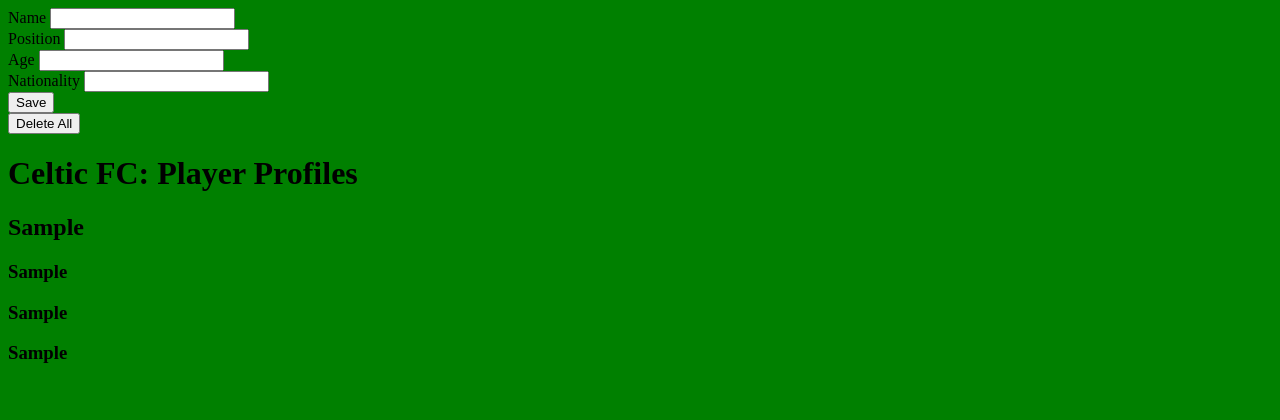
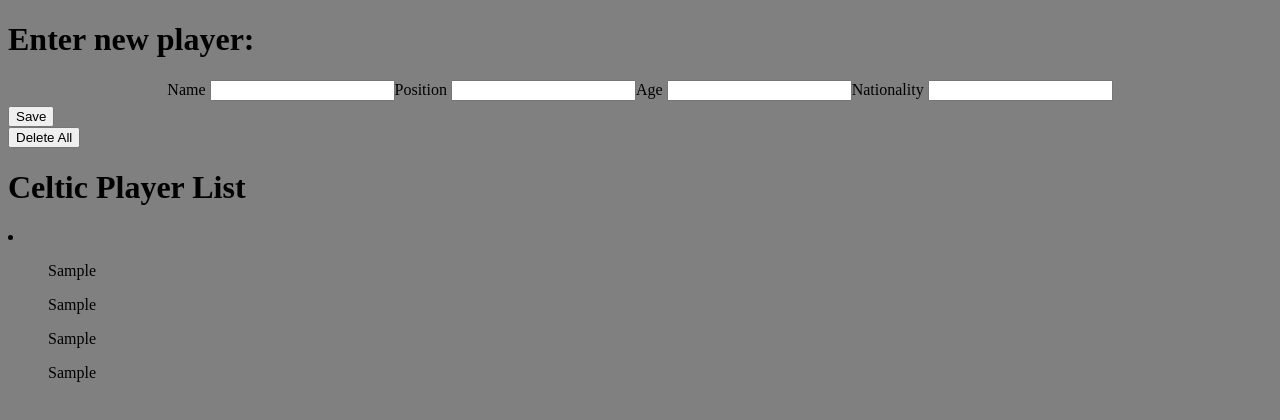
Before and after one commit to mikefallon81/DOM_weekend_homework, a plain HTML site: page homework_app/index.html in a window 1280 px wide. Both pictures are taken after typing "Sample", "Sample", "Sample", "Sample" into the empty fields and a click on the input "Save". Drawn offline with Linux system fonts and the light colour scheme.

Commit message:
added required attribute to form input

```diff
--- a/homework_app/css/style.css
+++ b/homework_app/css/style.css
@@ -1,7 +1,17 @@
 body{
-  background-color: green;
+  background-color: grey;
 }
 
 .list-item {
 
 }
+
+#form-wrapper {
+  display: flex;
+  justify-content: center;
+
+}
+
+.form-item {
+  margin-bottom: 5px;
+}
--- a/homework_app/index.html
+++ b/homework_app/index.html
@@ -9,27 +9,27 @@
   <body>
 
     <form id="new-item-form">
-
+      <h1>Enter new player:</h1>
       <div id="form-wrapper">
 
         <div class="form-item">
           <label for="" class="primary">Name</label>
-          <input type="text" id="name">
+          <input type="text" id="name" required>
         </div>
 
         <div class="form-item">
           <label for="" class="primary">Position</label>
-          <input type="text" id="position">
+          <input type="text" id="position" required>
         </div>
 
         <div class="form-item">
           <label for="" class="primary">Age</label>
-          <input type="text" id="age">
+          <input type="text" id="age" required>
         </div>
 
         <div class="form-item">
           <label for="" class="primary">Nationality</label>
-          <input type="text" id="nationality">
+          <input type="text" id="nationality" required>
         </div>
 
       </div>
@@ -38,7 +38,7 @@
     </form>
 
     <button id="delete-all">Delete All</button>
-    <h1>Celtic FC: Player Profiles</h1>
+    <h1>Celtic Player List</h1>
     <div id="playerProfileList"></div>
 
   </body>
--- a/homework_app/js/app.js
+++ b/homework_app/js/app.js
@@ -7,22 +7,22 @@ document.addEventListener('DOMContentLoaded', () => {
     e.preventDefault();
 
 
-  const newDiv = document.createElement('div');
+  const newDiv = document.createElement('li');
   newDiv.classList.add('list-item');
 
-  const nameEntry = document.createElement('h2');
+  const nameEntry = document.createElement('ul');
   nameEntry.textContent = e.target.name.value;
   newDiv.appendChild(nameEntry);
 
-  const positionEntry = document.createElement('h3');
+  const positionEntry = document.createElement('ul');
   positionEntry.textContent = e.target.position.value;
   newDiv.appendChild(positionEntry);
 
-  const ageEntry = document.createElement('h3');
+  const ageEntry = document.createElement('ul');
   ageEntry.textContent = e.target.age.value;
   newDiv.appendChild(ageEntry);
 
-  const nationalityEntry = document.createElement('h3');
+  const nationalityEntry = document.createElement('ul');
   nationalityEntry.textContent = e.target.nationality.value;
   newDiv.appendChild(nationalityEntry);
 
```
